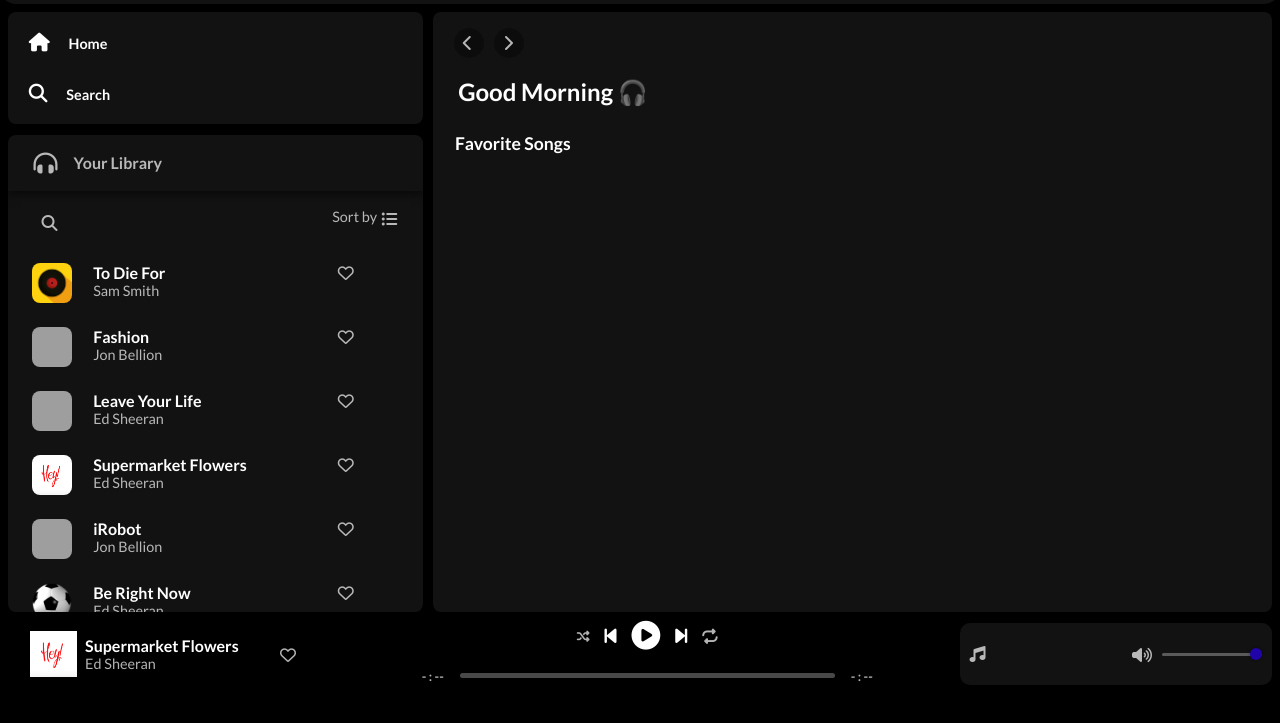
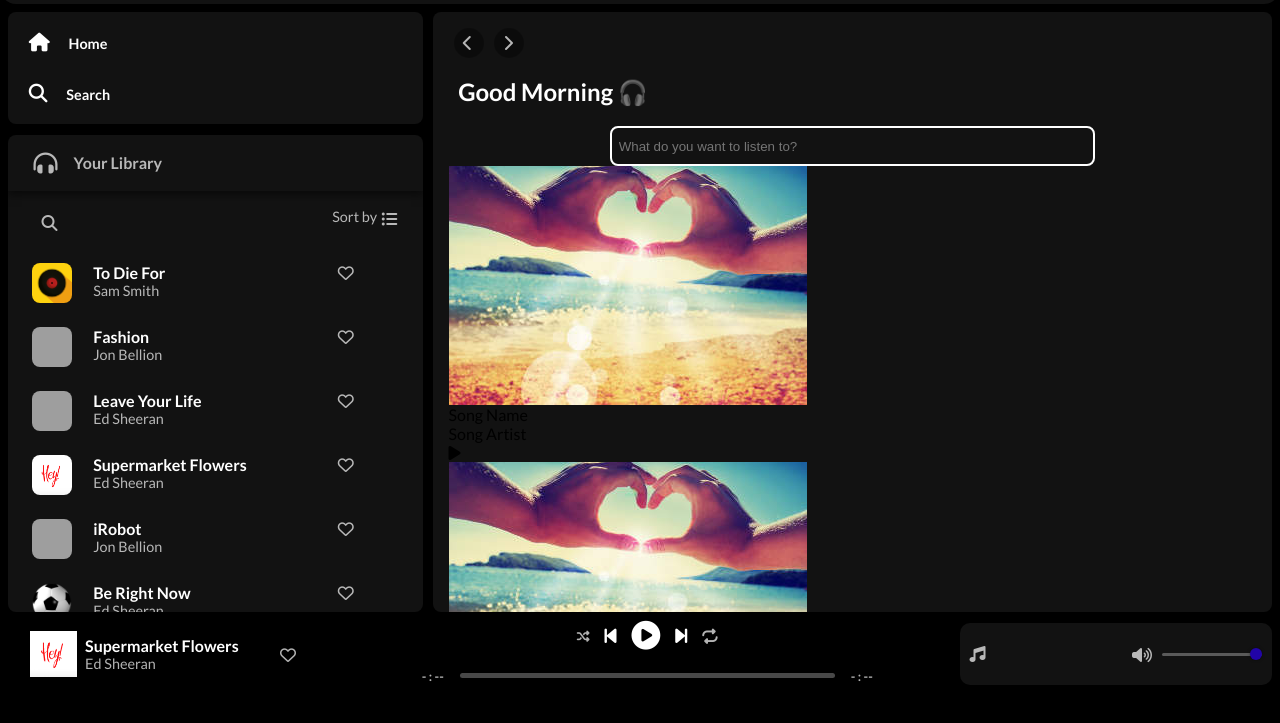
Before and after one commit to DevHeris/RhythmiX, a plain HTML site: page index.html in a window 1280 px wide. Shown: the part 41-764 px from the top of the page. Drawn offline with Linux system fonts and the light colour scheme; grey boxes are pictures that could not be loaded.

Commit message:
started styling the search page

```diff
--- a/css/style.css
+++ b/css/style.css
@@ -585,13 +585,11 @@
     padding-bottom: 1em;
 }
 
-
 .swiper-wrapper {
     display: flex;
     flex-direction: row;
     padding-bottom: .8em;
 }
-
 
 .swiper-slide .song {
     display: flex;
@@ -630,7 +628,26 @@
     border-radius: 50%;
     color: var(--white-clr);
     box-shadow: 1px 1px 2px white;
+}
 
+.search-input {
+    display: flex;
+    justify-content: center;
+    align-items: center;
+}
+
+.search-input .search-box {
+    width: 60%;
+    height: 3em;
+    padding: .5em;
+    border-radius: .6em;
+    border: 2px solid white;
+    background-color: var(--primary-clr);
+    color: white;
+}
+
+.search-box:focus {
+    outline: white;
 }
 
 .swiper-slide .song i:hover {
--- a/index.html
+++ b/index.html
@@ -75,14 +75,56 @@
                 </div>
             </div>
             <p class="greeting-msg"></p>
-
-            <section class="favorite-songs">
-                <h2>Favorite Songs</h2>
-                <div class="swiper-1">
-                    <div class="swiper-wrapper"></div>
+            <div class="hero-content">
+                <div class="search-input">
+                    <input type="search" placeholder="What do you want to listen to?" class="search-box"
+                        autocomplete="on" autofocus>
                 </div>
-            </section>
-
+                <div class="search-results">
+                    <div class="song">
+                        <div class="song-cover">
+                            <img src="images/summer.jpg" alt="Song Cover">
+                            <div class="song-info">
+                                <span class="song-title">Song Name</span>
+                                <span class="song-artist">Song Artist</span>
+                                <div class="play" id="playFaveBtn">
+                                    <i class="fa-solid fa-play playI"></i>
+                                </div>
+                            </div>
+                        </div>
+                    </div>
+                    <div class="song">
+                        <div class="song-cover">
+                            <img src="images/summer.jpg" alt="Song Cover">
+                            <div class="song-info">
+                                <span class="song-title">Song Name</span>
+                                <span class="song-artist">Song Artist</span>
+                                <div class="play" id="playFaveBtn">
+                                    <i class="fa-solid fa-play playI"></i>
+                                </div>
+                            </div>
+                        </div>
+                    </div>
+                    <div class="song">
+                        <div class="song-cover">
+                            <img src="images/summer.jpg" alt="Song Cover">
+                            <div class="song-info">
+                                <span class="song-title">Song Name</span>
+                                <span class="song-artist">Song Artist</span>
+                                <div class="play" id="playFaveBtn">
+                                    <i class="fa-solid fa-play playI"></i>
+                                </div>
+                            </div>
+                        </div>
+                    </div>
+                </div>
+                <!-- <section class="favorite-songs">
+                                    <h2>Favorite Songs</h2>
+                                    <div class="swiper-1">
+                                        <div class="swiper-wrapper"></div>
+                                    </div>
+                                </section> -->
+            </div>
         </section>
     </section>
 
```
